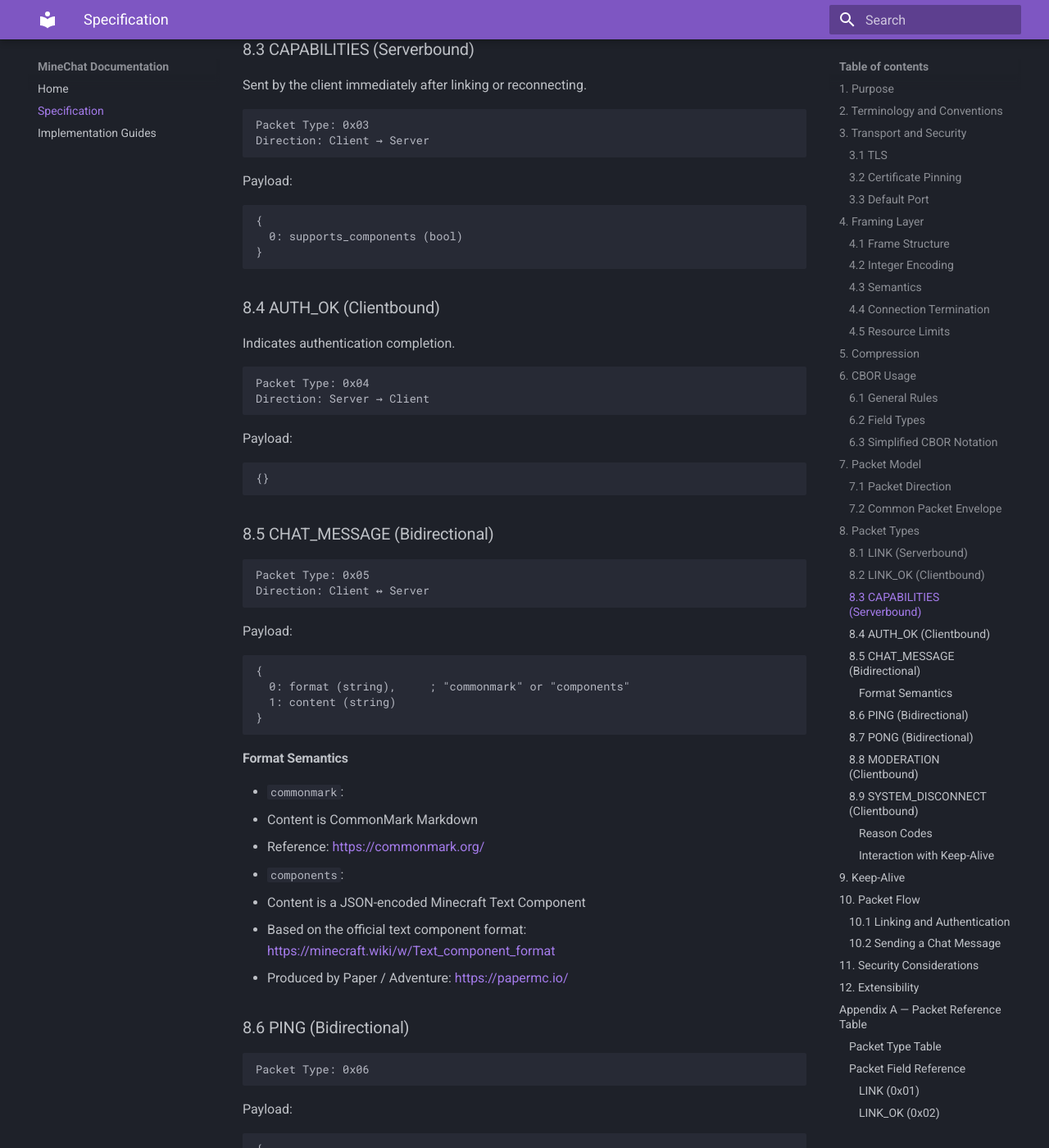
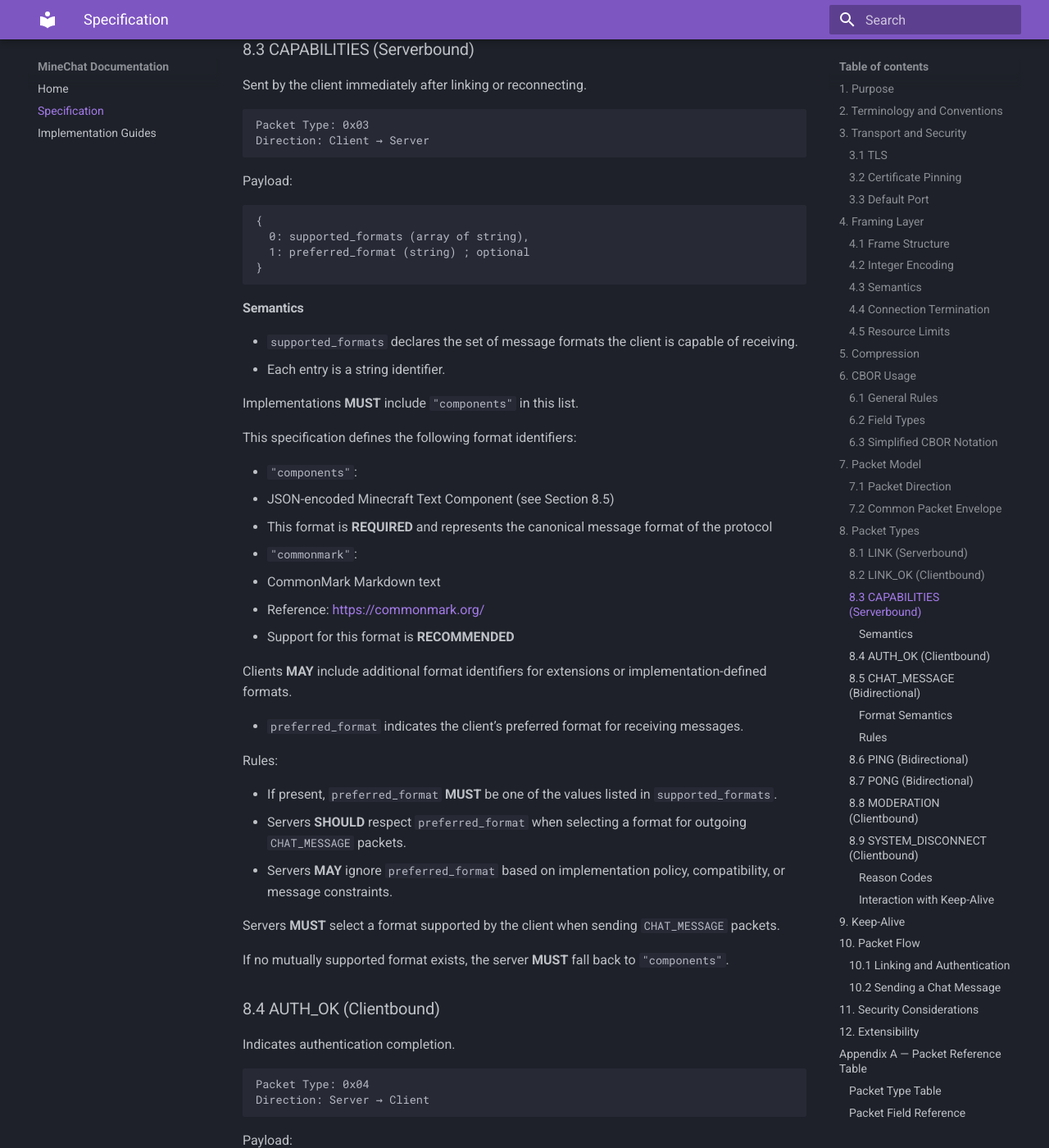
Before and after one commit to MineChatPowered/docs, an MkDocs documentation site: the page built from docs/specification.md, in a window 1280 px wide and 1400 px high, scrolled down 5903 px. Shown: the whole window at 82% size. Built offline with MkDocs 1.6.1 and Material for MkDocs 9.7.7, drawn with Linux system fonts in a browser that asks for light colours; some of the changed text lies outside the part shown.

Commit message:
feat(spec): expand capabilities and message format spec
The CAPABILITIES packet payload was reworked to replace the boolean
`supports_components` field with a richer `supported_formats` array and
an optional `preferred_format` field. The CHAT_MESSAGE section was
also expanded with explicit rules governing format negotiation between
clients and servers.

Summary of changes:
- Replace `supports_components` bool with supported_formats string
  array
- Add optional preferred_format field to CAPABILITIES payload
- Add semantics section for CAPABILITIES packet (section 8.3)
- Document "components" and "commonmark" as defined format
  identifiers
- Expand CHAT_MESSAGE format semantics with normative rules
- Clarify server/client MUST/SHOULD obligations for format negotiation
- Add fallback rule: servers MUST use "components" if no mutual format

````diff
--- a/docs/specification.md
+++ b/docs/specification.md
@@ -219,17 +219,54 @@ Payload:
 Sent by the client immediately after linking or reconnecting.
 
 ```
+
 Packet Type: 0x03
 Direction: Client → Server
+
 ```
 
 Payload:
 
 ```
+
 {
-  0: supports_components (bool)
+  0: supported_formats (array of string),
+  1: preferred_format (string) ; optional
 }
+
 ```
+
+#### Semantics
+
+- `supported_formats` declares the set of message formats the client is capable of receiving.
+- Each entry is a string identifier.
+
+Implementations **MUST** include `"components"` in this list.
+
+This specification defines the following format identifiers:
+
+- `"components"`:
+  * JSON-encoded Minecraft Text Component (see Section 8.5)
+  * This format is **REQUIRED** and represents the canonical message format of the protocol
+
+- `"commonmark"`:
+  * CommonMark Markdown text
+  * Reference: <https://commonmark.org/>
+  * Support for this format is **RECOMMENDED**
+
+Clients **MAY** include additional format identifiers for extensions or implementation-defined formats.
+
+- `preferred_format` indicates the client’s preferred format for receiving messages.
+
+Rules:
+
+- If present, `preferred_format` **MUST** be one of the values listed in `supported_formats`.
+- Servers **SHOULD** respect `preferred_format` when selecting a format for outgoing `CHAT_MESSAGE` packets.
+- Servers **MAY** ignore `preferred_format` based on implementation policy, compatibility, or message constraints.
+
+Servers **MUST** select a format supported by the client when sending `CHAT_MESSAGE` packets.
+
+If no mutually supported format exists, the server **MUST** fall back to `"components"`.
 
 ### 8.4 AUTH_OK (Clientbound)
 
@@ -257,20 +294,43 @@ Payload:
 
 ```
 {
-  0: format (string),     ; "commonmark" or "components"
+  0: format (string),
   1: content (string)
 }
 ```
 
 #### Format Semantics
 
-- `commonmark`:
-  * Content is CommonMark Markdown
-  * Reference: <https://commonmark.org/>
-- `components`:
-  * Content is a JSON-encoded Minecraft Text Component
+- `format` is a string identifier describing how `content` must be interpreted.
+
+This specification defines:
+
+- `"components"`:
+  * `content` **MUST** be a UTF-8 string containing a JSON-encoded Minecraft Text Component
+  * This format is **mandatory** and **MUST** be supported by all implementations
   * Based on the official text component format: <https://minecraft.wiki/w/Text_component_format>
   * Produced by Paper / Adventure: <https://papermc.io/>
+
+- `"commonmark"`:
+  * `content` is a UTF-8 string containing [CommonMark Markdown](https://commonmark.org/)
+  * Support for this format is **RECOMMENDED**
+
+#### Rules
+
+- Clients **MUST** support receiving `"components"` messages.
+- Servers **MUST** be able to send `"components"` messages.
+
+- Clients **MAY** send messages in any format listed in their `CAPABILITIES`.
+
+- Servers **MUST NOT** send a `CHAT_MESSAGE` in a format not declared in the client's `supported_formats`.
+
+- When multiple formats are supported by the client, the server **SHOULD** select the format indicated by `preferred_format`, if provided.
+
+- Servers **MAY** convert messages between formats as needed.
+
+- If a server cannot process a message format sent by the client, it **MUST** reject the message or ignore it according to implementation policy.
+
+- The `content` field is always a UTF-8 CBOR text string, regardless of format.
 
 ### 8.6 PING (Bidirectional)
 
````
